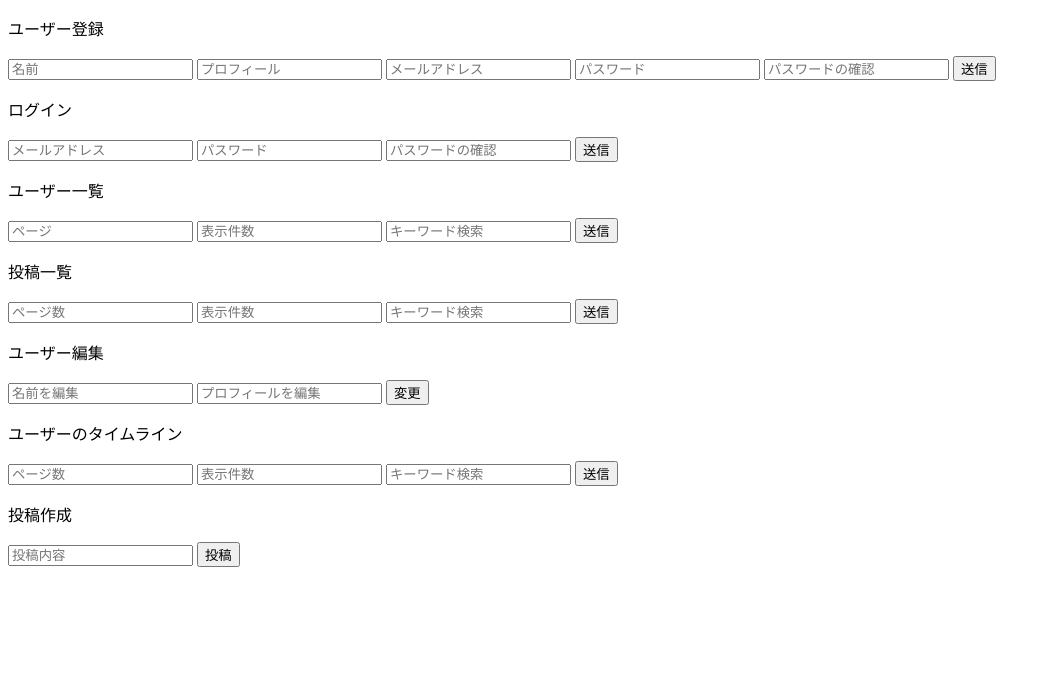
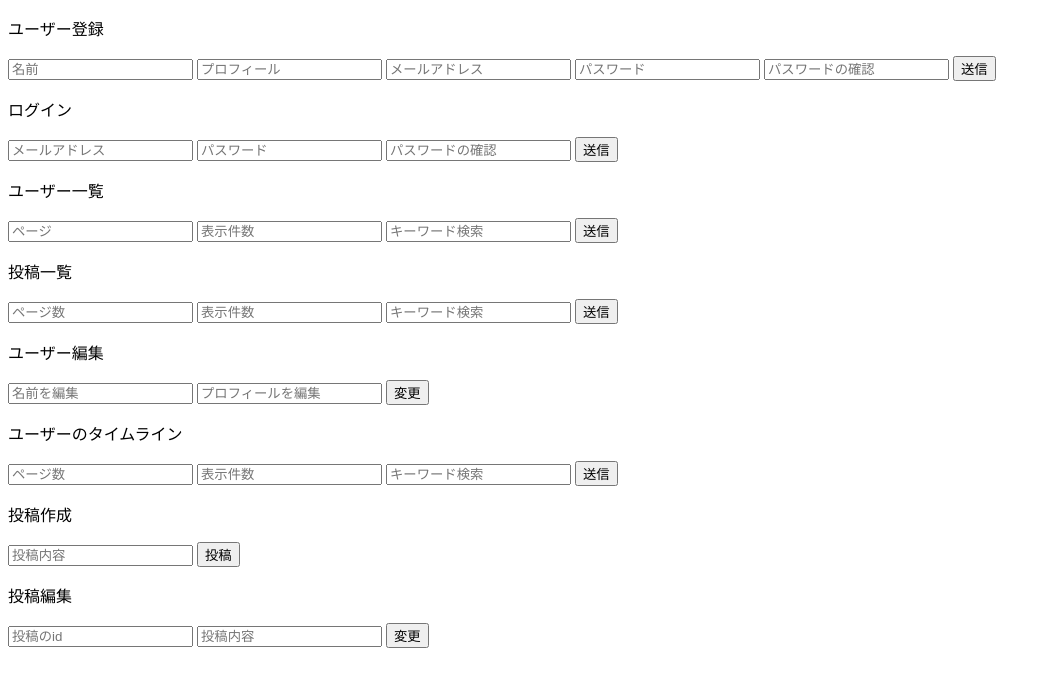
Before and after one commit to lsk4f5/sns-api, a plain HTML site: page index.html in a window 1280 px wide. Shown: the whole page, without its empty margins (0-1051 px from the left). Drawn offline with Linux system fonts and the light colour scheme; no server answers.

```diff
--- a/index.html
+++ b/index.html
@@ -53,7 +53,7 @@
         <div>
             <input id="edit_name" type="text" placeholder="名前を編集">
             <input id="edit_bio" type="text" placeholder="プロフィールを編集">
-            <input type="button" value="変更" onclick="userEdit();">
+            <input type="button" value="変更" onclick="userEdit(id);">
         </div>
     </div>
     <div>
@@ -62,7 +62,7 @@
             <input id="timeline_page" type="text" placeholder="ページ数">
             <input id="timeline_limit" type="text" placeholder="表示件数">
             <input id="timeline_query" type="text" placeholder="キーワード検索">
-            <input type="button" value="送信" onclick="user_timeline();">
+            <input type="button" value="送信" onclick="user_timeline(id);">
         </div>
     </div>
     <div>
@@ -72,6 +72,14 @@
             <input type="button" value="投稿" onclick="createPost();">
         </div>
     </div>
+    <div>
+        <p>投稿編集</p>
+        <div>
+            <input id="post_id" type="text" placeholder="投稿のid">
+            <input id="edit_post" type="text" placeholder="投稿内容">
+            <input type="button" value="変更" onclick="post_edit(id)">
+        </div>
+    </div>
     <script src="index.js"></script>
 </body>
 
```
